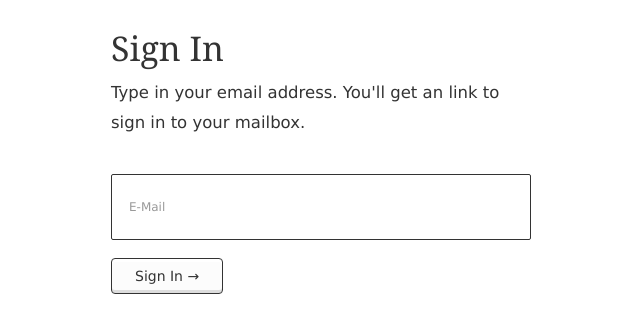
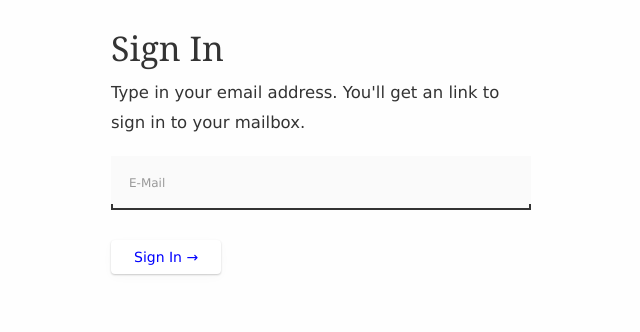
Before and after one commit to toolset-one/writer, a Svelte app: page / in a window 1280 px wide. Shown: the top 332 px of the page, without its empty margins (319-959 px from the left). Built offline with nearby package versions, Linux system fonts and the light colour scheme; what page would draw is missing.

Commit message:
Adjust style

```diff
--- a/public/global.css
+++ b/public/global.css
@@ -10,6 +10,7 @@ body {
 	padding: 0;
 	box-sizing: border-box;
 	font-family: Verdana, sans-serif;
+	background:#FEFEFE;
 }
 
 * {
@@ -17,7 +18,7 @@ body {
 }
 
 a {
-	color: rgb(0,100,200);
+	color: rgb(0, 100, 200);
 	text-decoration: none;
 }
 
@@ -26,7 +27,7 @@ a:hover {
 }
 
 a:visited {
-	color: rgb(0,80,160);
+
 }
 
 label {
@@ -67,18 +68,19 @@ button:focus {
 
 .button {
 	margin:0;
-	border:#333 1px solid;
+	border:#FFF 0 solid;
 	padding:5px 23px;
 	line-height: 24px;
 	font-size: 14px;
-	background:#FCFCFC;
+	background:#FFF;
 	border-radius: 4px;
 	box-shadow: none;
 	outline:none;
 	font-weight:400;
-	color:#333;
+	color:blue;
 	cursor: pointer;
-	box-shadow:0 3px 0 #FFF inset, 0 -3px 0 #DDD inset;
+	box-shadow:0 3px 0 #FFF inset, 0 -2px 0 #AAA inset;
+	box-shadow: 0 1px 2px rgba(0, 0, 0, .2), 0 3px 12px rgba(0, 0, 0, .025);
 	outline-style: solid;
     outline-color: rgba(0, 0, 255, .25);
     outline-width: 0;
@@ -88,9 +90,9 @@ button:focus {
 }
 
 .button:hover {
-	border-color:#222;
-	color:#222;
-	box-shadow:0 4px 0 #FFF inset, 0 -2px 0 #DDD inset;
+	border-color:#333;
+	color:#333;
+	box-shadow: 0 1px 2px rgba(0, 0, 0, .4), 0 3px 12px rgba(0, 0, 0, .025);
 	text-decoration: none;
 }
 
@@ -116,7 +118,7 @@ button:focus {
 	height:36px;
 	border-radius: 50%;
 	font-size:20px;
-	line-height: 30px;
+	line-height: 36px;
 	padding:0 0 4px 0;
 }
 
--- a/src/index/view.index.svelte
+++ b/src/index/view.index.svelte
@@ -66,16 +66,19 @@ li {
 }
 
 a {
-	color:#222;
+	color:#333;
 	display:block;
-	border:#CCC 1px solid;
 	border-radius: 2px;
-	padding:23px 29px;
+	padding:29px 35px;
+	background:#FFF;
+	box-shadow: 0 1px 2px rgba(0, 0, 0, .2), 0 3px 12px rgba(0, 0, 0, .025);
+	transition:all 100ms ease;
 }
 
 a:hover {
 	text-decoration: none;
-	background:#FAFAFA;
+	color:blue;
+	box-shadow: 0 1px 2px rgba(0, 0, 0, .4), 0 3px 12px rgba(0, 0, 0, .025);
 }
 
 .button {
--- a/src/sign-in/view.sign-in.svelte
+++ b/src/sign-in/view.sign-in.svelte
@@ -81,7 +81,7 @@ h2 {
 }
 
 p {
-	margin:0 0 24px 0;
+	margin:0 0 12px 0;
 	padding:0;
 	font-size:13.2px;
 	line-height: 24px;
@@ -91,7 +91,7 @@ p {
 @media (min-width: 600px) {
 
 	p {
-		margin:0 0 36px 0;
+		margin:0 0 18px 0;
 		font-size:16.5px;
 		line-height: 30px;
 	}
@@ -100,14 +100,24 @@ p {
 
 .input-wrapper {
 	position: relative;
-	margin:0 0 18px 0;
+	margin:0 0 30px 0;
 	max-width:100%;
-	width:600px;
 }
 
-.input-wrapper-big {
-	margin:0 24px;
-	width:auto;
+.input-wrapper:before, .input-wrapper:after {
+	content:"";
+	display:block;
+	width:2px;
+	height:6px;
+	position: absolute;
+	bottom:0;
+	left:0;
+	background:#333;
+}
+
+.input-wrapper:after {
+	left:auto;
+	right:0;
 }
 
 .input-wrapper label {
@@ -128,15 +138,16 @@ p {
 	width:100%;
 	max-width:100%;
 	margin:0;
-	border:#333 1px solid;
-	padding:20px 17px 20px 17px;
+	border:0;
+	border-bottom:#333 2px solid;
+	padding:14px 17px 14px 17px;
 	line-height: 24px;
 	font-size: 16.5px;
-	background:#FFF;
-	border-radius: 2px;
+	background:#FAFAFA;
+	border-radius: 0px;
 	box-shadow: none;
 	caret-color:#333;
-	box-shadow: 0 0 0 100px #FFF inset;
+	box-shadow: 0 0 0 100px #FAFAFA inset;
 	outline-style: solid;
     outline-color: rgba(0, 0, 255, .25);
     outline-width: 0;
@@ -144,11 +155,11 @@ p {
 }
 
 .input-wrapper input:focus {
-    outline-width: 4px;
+    outline-width: 0px;
 }
 
 .input-wrapper input:not(:placeholder-shown) {
-	padding:28px 17px 12px 17px;
+	padding:22px 17px 6px 17px;
 }
 
 .input-wrapper input:not(:placeholder-shown):valid  {
@@ -157,7 +168,7 @@ p {
 
 
 .input-wrapper input:not(:placeholder-shown) + label {
-	top:20px;
+	top:12px;
 	color:#222;
 }
 
```
